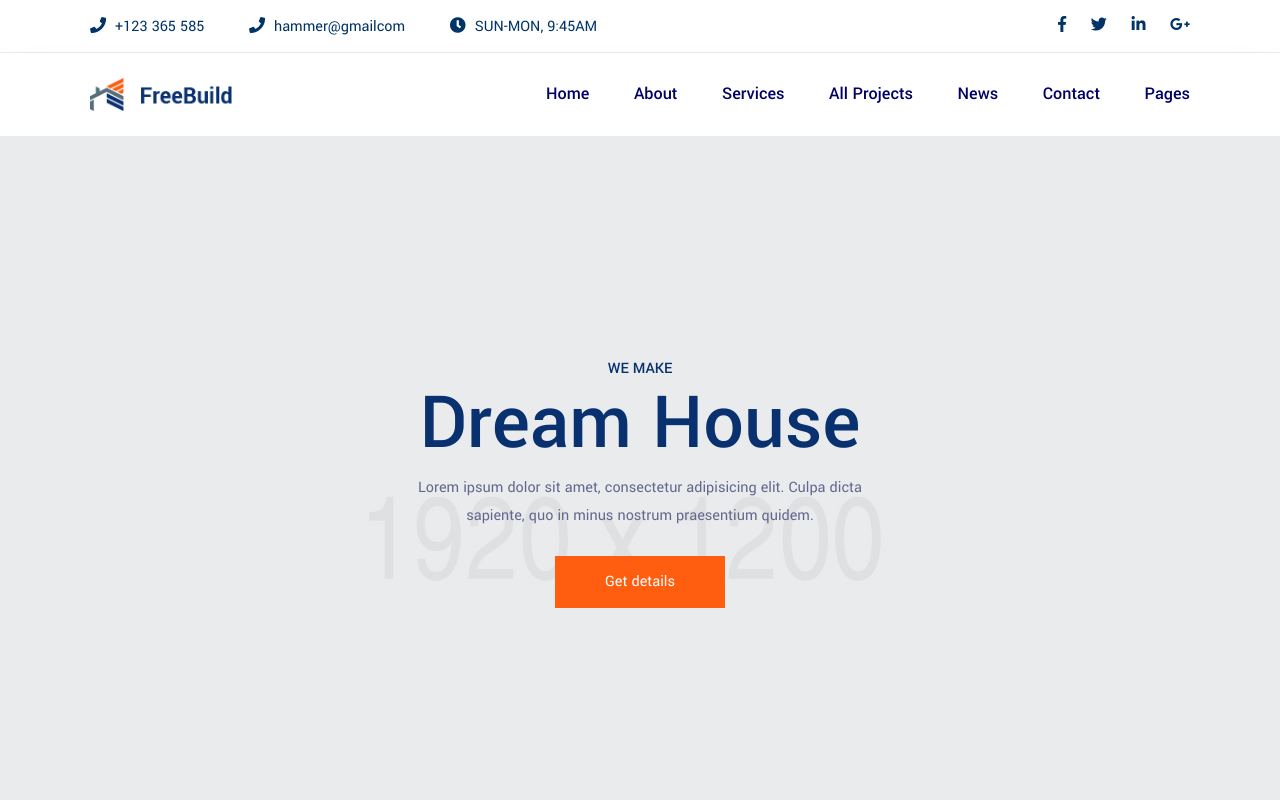
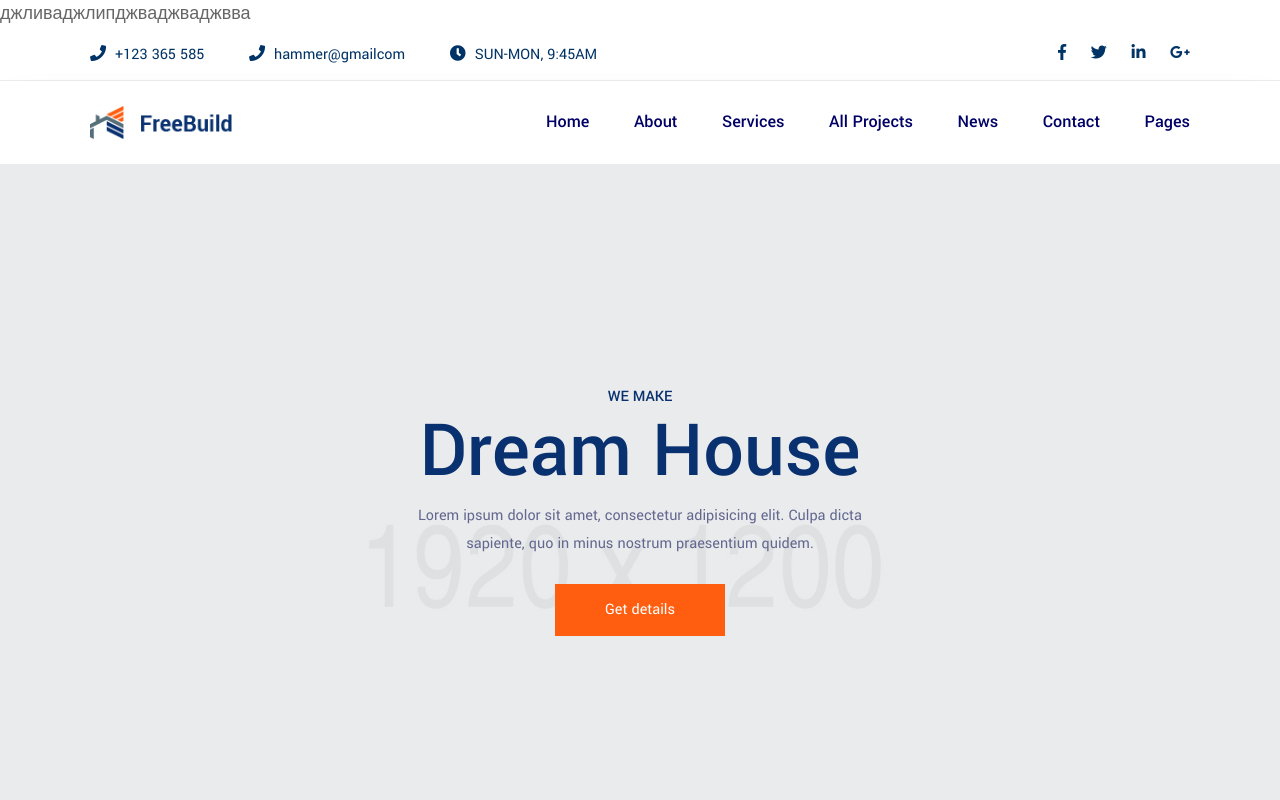
Before and after one commit to eleonkov/kiros-plus, a plain HTML site: page index.html in a window 1280 px wide. Shown: the top 800 px of the page. Drawn offline with Linux system fonts and the light colour scheme; some packages are replaced by stand-ins of ours; a script that the page names is missing.

Commit message:
Update index.html

```diff
--- a/index.html
+++ b/index.html
@@ -8,7 +8,7 @@
 
     <!-- ======== Page title ============ -->
     <title>Заголовок</title>
-
+    джливаджлипджваджваджвва
     <!-- ========== Favicon Icon ========== -->
     <link rel="shortcut icon" href="assets/img/favicon.png">
 
```
